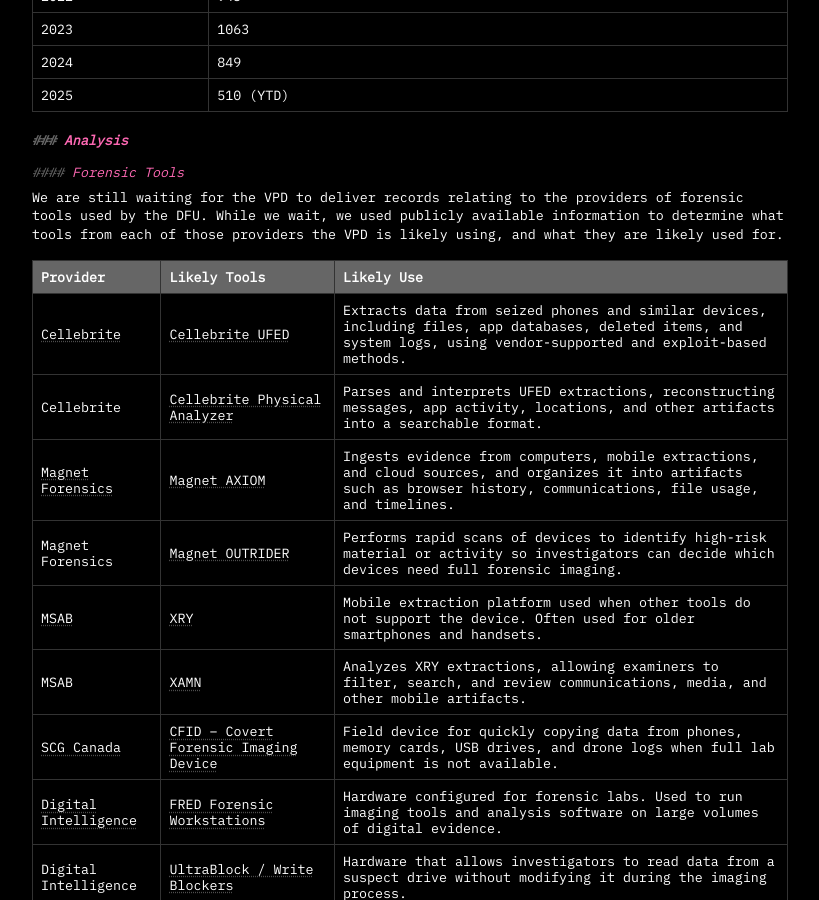
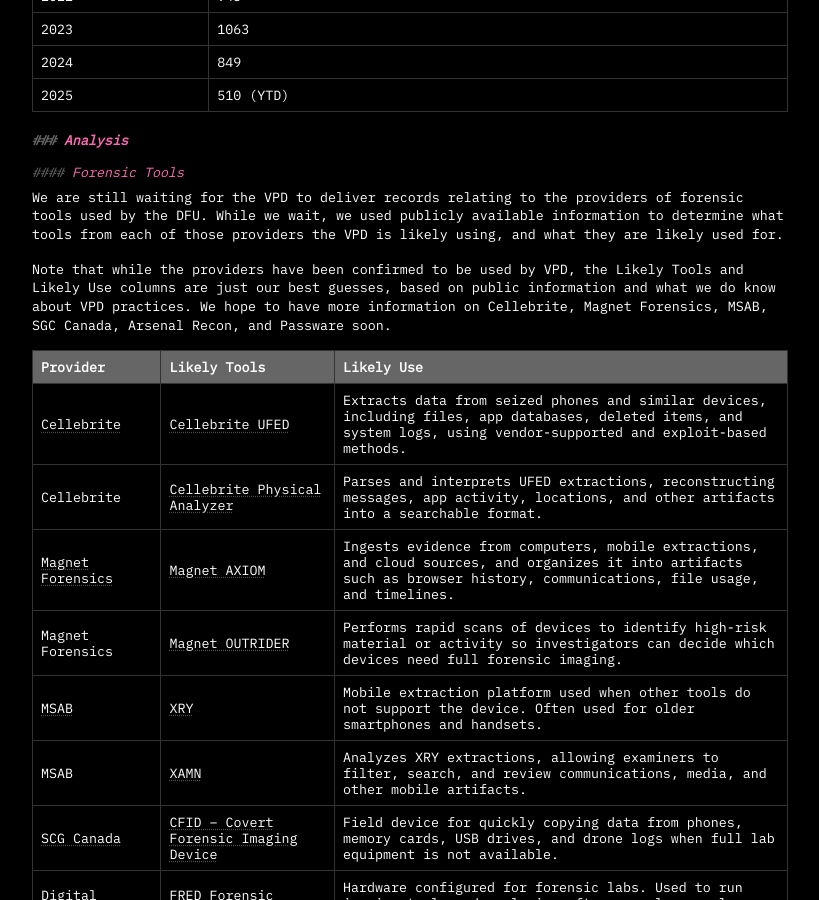
Before and after one commit to gmcmullen/takectrl.ca, a Jekyll site: the page built from _posts/2025-11-21-vpd-electronic-device-search-foi-request.md, in a window 1280 px wide and 900 px high, scrolled down 4211 px. Shown: the whole window, without its empty margins (396-1215 px from the left). Built offline with Jekyll 4.4.1, drawn with Linux system fonts in a browser that asks for light colours; some of the changed lines change nothing that is shown; some of the changed text lies outside the part shown.

Commit message:
Update Blog Posts “2025-11-21-vpd-electronic-device-search-foi-request”

```diff
--- a/_posts/2025-11-21-vpd-electronic-device-search-foi-request.md
+++ b/_posts/2025-11-21-vpd-electronic-device-search-foi-request.md
@@ -1,6 +1,6 @@
 ---
 title: VPD - Electronic Device Search FOI Request
-date: 2025-11-24T20:04:34.420Z
+date: 2025-11-28T01:38:20.285Z
 tags:
   - ati-foi
   - device-searches
@@ -145,6 +145,8 @@
 
 We are still waiting for the VPD to deliver records relating to the providers of forensic tools used by the DFU. While we wait, we used publicly available information to determine what tools from each of those providers the VPD is likely using, and what they are likely used for.
 
+Note that while the providers have been confirmed to be used by VPD, the Likely Tools and Likely Use columns are just our best guesses, based on public information and what we do know about VPD practices. We hope to have more information on Cellebrite, Magnet Forensics, MSAB, SGC Canada, Arsenal Recon, and Passware soon.
+
 | **Provider** | **Likely Tools** | **Likely Use** |
 |--------------|------------------|----------------|
 | [Cellebrite](https://cellebrite.com/) | [Cellebrite UFED](https://cellebrite.com/en/products/ufed/) | Extracts data from seized phones and similar devices, including files, app databases, deleted items, and system logs, using vendor-supported and exploit-based methods. |
```
